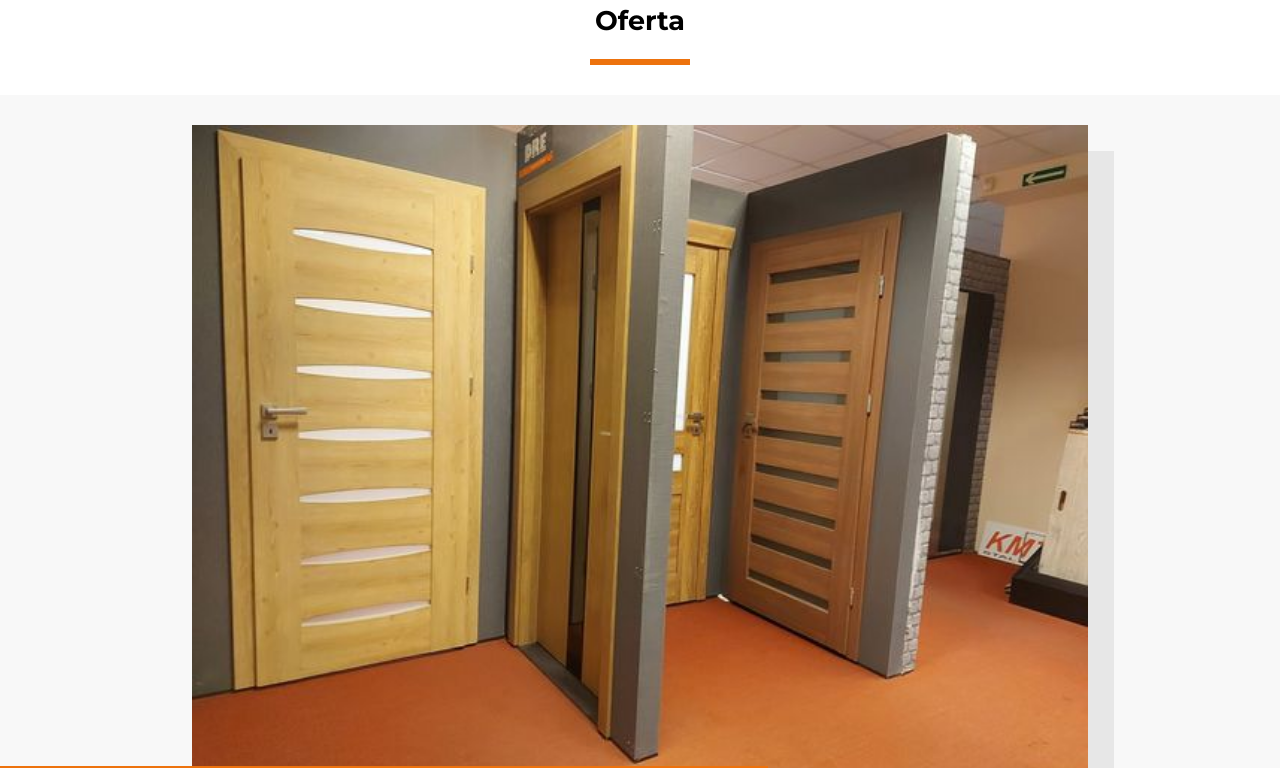
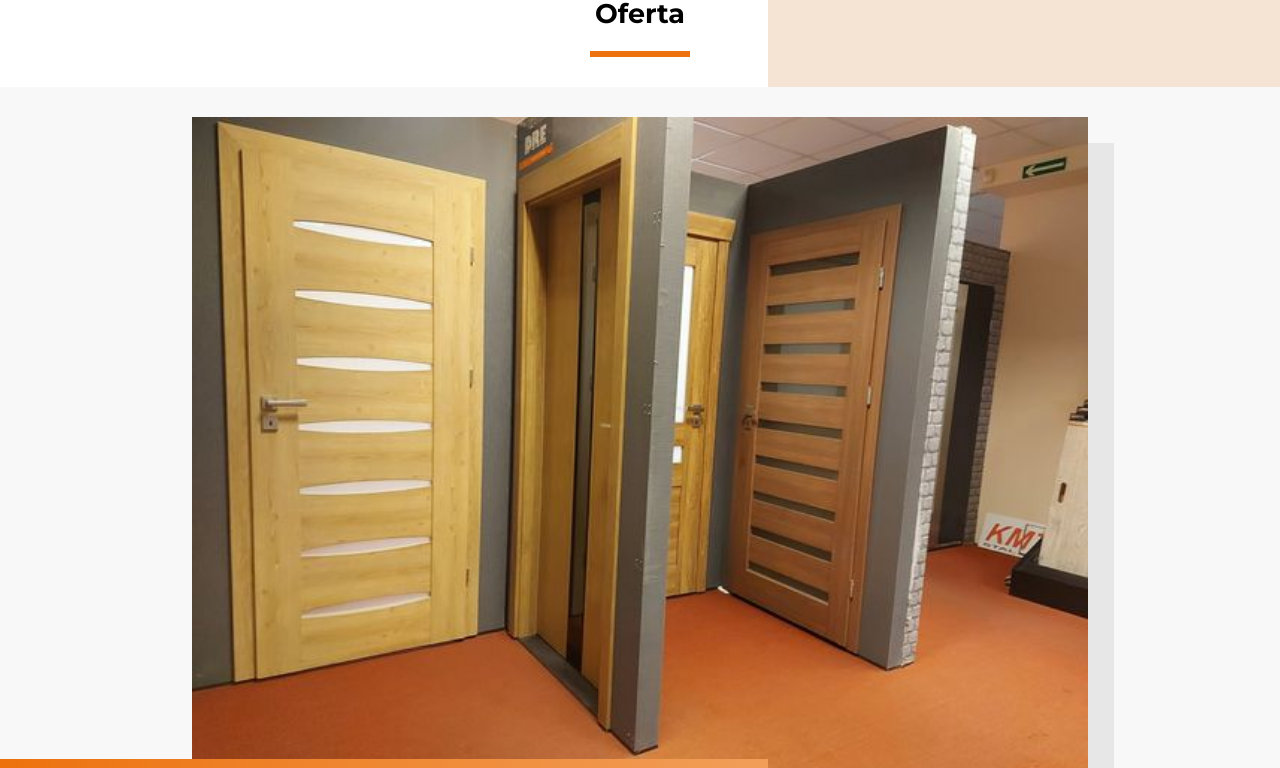
Before and after one commit to joannaMakarewicz/drzwi, a website built with webpack: page src/pages/index.html in a window 1280 px wide. Shown: the part 617-1385 px from the top of the page. Built offline with nearby package versions, Linux system fonts and the light colour scheme.

Commit message:
Color changing

```diff
--- a/src/pages/index.html
+++ b/src/pages/index.html
@@ -48,6 +48,7 @@
         <h1 class="main__heading">Twój remont, nasz priorytet</h1>
       </header>
       <section class="offer">
+        <div class="offer__effect"></div>
         <h2 class="offer__heading">Oferta</h2>
         <div class="offer__special"></div>
         <article class="article">
--- a/src/scss/_variables.scss
+++ b/src/scss/_variables.scss
@@ -1,2 +1,2 @@
-$mainColor:#ed720d;
+$mainColor:rgb(237, 114, 13);
 $additionalColor:black;
--- a/src/scss/main.scss
+++ b/src/scss/main.scss
@@ -21,7 +21,9 @@ a {
   margin-bottom: 1.66rem;
   padding-top: 1.66rem;
   text-align: center;
+  z-index: 2;
   &__heading {
+    background-image: linear-gradient(to right,rgb(237 114 13), rgb(241,158,89));
     background-color: $mainColor;
     border: none;
     color: #fff;
@@ -30,10 +32,12 @@ a {
     position: relative;
     top: -35px;
     width: 60%;
+    z-index: 4;;
   }
   &__photo {
     box-shadow: 26px 26px 0 rgb(0 0 0 / 7%);
     width: 70vw;
+    z-index: 3;
   }
 }
 
@@ -77,6 +81,8 @@ body {
   width: 100vw;
   z-index: 5;
   &__hamburger {
+    background: none;
+    border: 0;
     position: absolute;
     right: 15px;
     top: 15px;
@@ -173,7 +179,17 @@ html {
 .offer {
   min-width: 100%;
   z-index: 1;
+  &__effect {
+    height: 100%;
+    width: 40vw;
+    background: rgba(236, 199, 168, 0.5);
+    position: absolute;
+    right: 0;
+    z-index: -1;
+  }
   &__heading {
+    margin-top:0;
+    padding-top: 0.83rem;
     text-align: center;
   }
   &__special {
```
